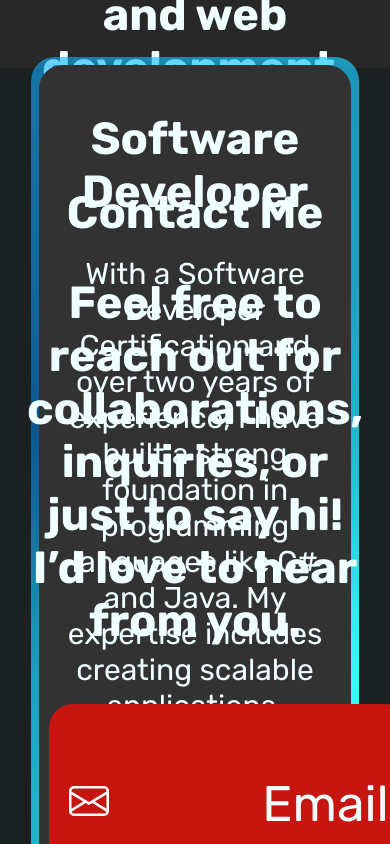
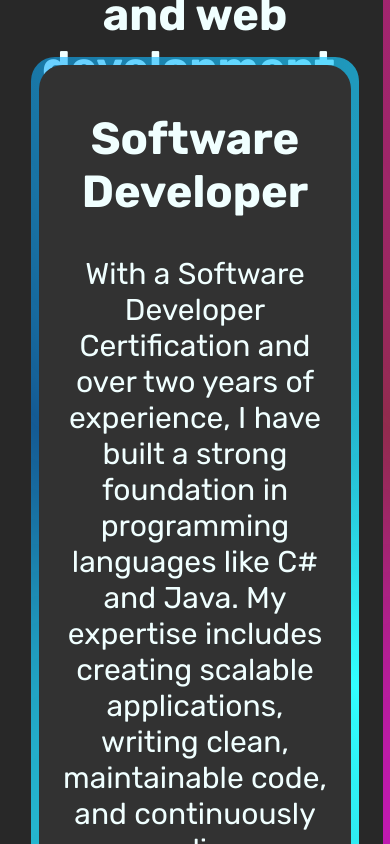
Before and after one commit to Pityuwarrior/Portfolio, a React (Vite) app: page / in a window 390 px wide. Shown: the part 4980-5824 px from the top of the page. Built offline with nearby package versions, Linux system fonts and the light colour scheme.

Commit message:
19.04.25 Update Contact and Skills styles for improved mobile responsiveness

```diff
--- a/src/assets/scss/Contact.module.scss
+++ b/src/assets/scss/Contact.module.scss
@@ -6,7 +6,7 @@
     align-items: center;
     padding-top: 5pc;
     @media (max-width: 980px) {
-    height: 130vh !important;
+    height: 140vh !important;
     }
     .contact_text{
         padding-bottom: 20px;
--- a/src/assets/scss/Skills.module.scss
+++ b/src/assets/scss/Skills.module.scss
@@ -12,6 +12,9 @@
     text-align: center;
     align-items: center;
     padding-top: 5pc;
+    @media (max-width: 980px) {
+        height: initial !important;
+    }
 
     .skills_text{
         padding-bottom: 20px;
@@ -32,7 +35,7 @@
         max-height: 20vh;
         @media (max-width: 980px) {
             flex-direction: column;
-            gap: 50px;
+            gap: 40px;
             padding: 0px 20px 20px 20px;
             max-width: 80%;
             max-height: initial;
```
